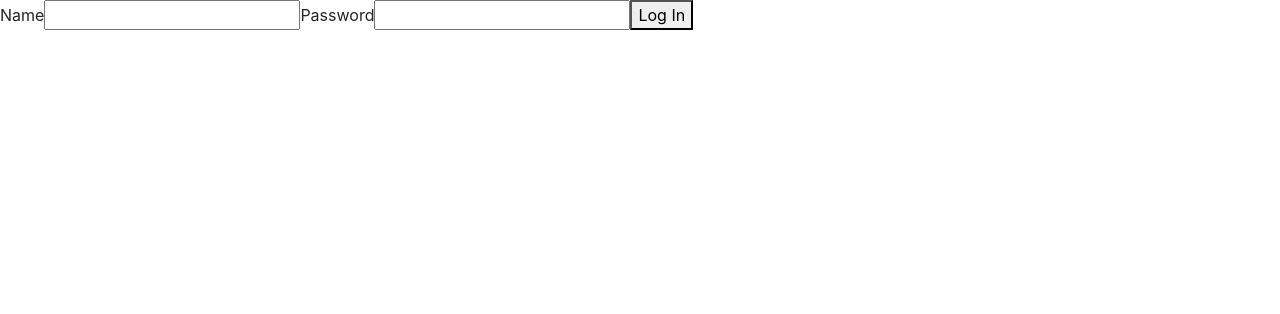
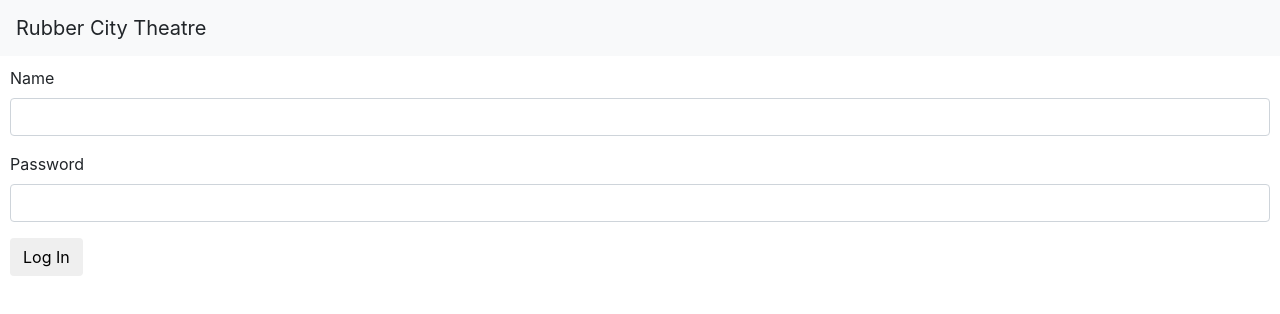
Before and after one commit to biletnam/GCRubberCityTheatre, a website: page index.html in a window 1280 px wide. Drawn offline with nearby package versions, Linux system fonts and the light colour scheme; no server answers.

Commit message:
further form cleanup for admin

```diff
--- a/admin.css
+++ b/admin.css
@@ -17,3 +17,6 @@
 	flex-shrink:0;
 	background-image: url('http://www.rubbercitytheatre.com/uploads/1/7/2/1/17213748/published/logonew_1.png?1497646754')
 }
+.messagesList {
+	margin-bottom:5em;
+}
--- a/scripts.js
+++ b/scripts.js
@@ -7,12 +7,21 @@
 	//--controller
 	var showLoginView = function(){
 		_app.html(
-			'<form class="loginForm">'
+			'<nav class="navbar navbar-expand-lg navbar-light bg-light">'
+			+	'<a class="navbar-brand">Rubber City Theatre</a>'
+			+	'</nav>'
+			+	'<form class="loginForm" style="padding:10px">'
+				+ '<div class="form-group">'
 				+ '<label for="nameField">Name</label>'
-				+ '<input class="nameField" id="nameField" name="name" />'
+				+ '<input type="text" class="nameField form-control" id="nameField" name="name" />'
+				+ '</div>'
+				+ '<div class="form-group">'
 				+ '<label for="passwordField">Password</label>'
-				+ '<input class="passwordField" id="passwordField" name="password" type="password" />'
-				+ '<button>Log In</button>'
+				+ '<input class="passwordField form-control" id="passwordField" name="password" type="password" />'
+				+ '</div>'
+				+ '<div>'
+				+ '<button class="btn btn-default">Log In</button>'
+				+ '</div>'
 			+ '</form>'
 		);
 		var _loginForm = _app.find('.loginForm');
--- a/styles.css
+++ b/styles.css
@@ -17,3 +17,6 @@
 	flex-shrink:0;
 	background-image: url('http://www.rubbercitytheatre.com/uploads/1/7/2/1/17213748/published/logonew_1.png?1497646754')
 }
+.messagesList {
+	margin-bottom:5em;
+}
```
Also changed, not shown: admin.js (+6 -1 lines).
